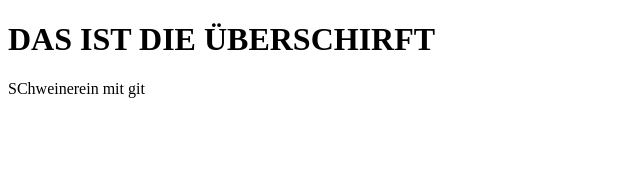
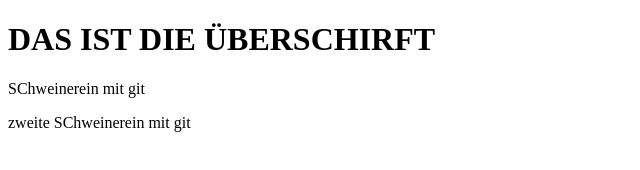
Before and after one commit to mullerow/version-control-training, a plain HTML site: page index.html in a window 1280 px wide. Shown: the whole page, without its empty margins (0-640 px from the left). Drawn offline with Linux system fonts and the light colour scheme.

Commit message:
chore: second paragraph added

```diff
--- a/index.html
+++ b/index.html
@@ -14,7 +14,10 @@
     <main>
         <div>
             <p>SChweinerein mit git</p>
+            <p>zweite SChweinerein mit git</p>
+
         </div>
+
     </main>
 
 </body>
```
